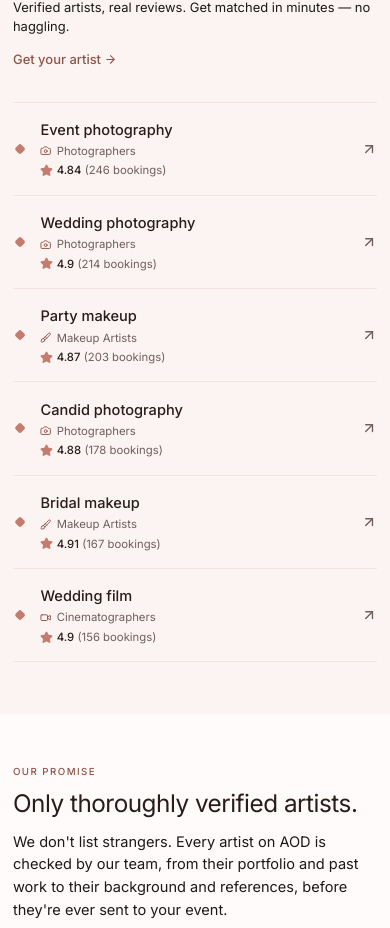
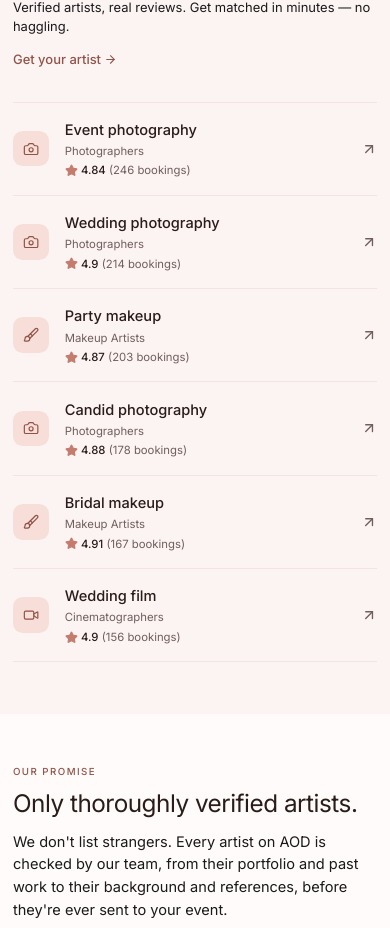
Before and after one commit to aoditdpt-spec/aod, a Next.js app: page / in a window 390 px wide. Shown: the part 2713-3641 px from the top of the page. Built offline with nearby package versions, Linux system fonts and the light colour scheme; no server answers.

Commit message:
Bigger category carousel cards on desktop; category symbols in Most booked services

```diff
--- a/src/components/home/CategoryCoverflow.tsx
+++ b/src/components/home/CategoryCoverflow.tsx
@@ -25,7 +25,7 @@
                   src={c.image.src}
                   alt={c.name}
                   fill
-                  sizes="(min-width: 640px) 19rem, 17rem"
+                  sizes="(min-width: 1024px) 24rem, (min-width: 640px) 19rem, 17rem"
                   draggable={false}
                   className={`object-cover transition-transform duration-500 ${active ? "scale-105" : ""}`}
                 />
--- a/src/components/home/MostBooked.tsx
+++ b/src/components/home/MostBooked.tsx
@@ -6,8 +6,9 @@
 import { Rating } from "@/components/ui/Rating";
 import { Reveal, StaggerItem, StaggerList } from "@/components/motion/Reveal";
 
-// The most-booked services as a list: no photos and no cards, just rows with a diamond bullet,
-// the service, its category, the rating and a link to the category. Two columns on laptops.
+// The most-booked services as a list: no photos and no cards, just rows with the category's
+// symbol on a small tile, the service, its category, the rating and a link to the category.
+// Two columns on laptops.
 export function MostBooked() {
   const items = mostBooked.map(({ service, category }) => {
     const cat = getCategory(category)!;
@@ -40,13 +41,12 @@
                 href={`/categories/${item.slug}`}
                 className="group -mx-3 flex items-center gap-5 rounded-lg px-3 py-5 transition-colors hover:bg-white sm:gap-6"
               >
-                <span aria-hidden className="ml-1 h-2.5 w-2.5 shrink-0 rotate-45 rounded-[2px] bg-brand-bright" />
+                <span aria-hidden className="flex h-11 w-11 shrink-0 items-center justify-center rounded-xl bg-peach transition-colors group-hover:bg-brand">
+                  <Icon name={item.icon} className="h-5 w-5 text-brand transition-colors group-hover:text-white" strokeWidth={1.75} />
+                </span>
                 <span className="min-w-0 flex-1">
                   <span className="block truncate text-lg font-medium text-ink group-hover:text-brand">{item.service}</span>
-                  <span className="mt-0.5 flex items-center gap-1.5 text-sm text-muted">
-                    <Icon name={item.icon} className="h-3.5 w-3.5 text-brand" />
-                    {item.category}
-                  </span>
+                  <span className="mt-0.5 block text-sm text-muted">{item.category}</span>
                   <span className="mt-1 block sm:hidden">
                     <Rating rating={item.rating} count={item.bookings} unit="bookings" />
                   </span>
--- a/src/components/motion/Coverflow.tsx
+++ b/src/components/motion/Coverflow.tsx
@@ -79,7 +79,8 @@
     const el = stageRef.current;
     if (!el) return;
     const observer = new ResizeObserver(([entry]) => {
-      setSpacing(Math.round(Math.min(300, Math.max(150, entry.contentRect.width * 0.24))));
+      // Wide enough apart for the bigger desktop cards (24rem from 1024px).
+      setSpacing(Math.round(Math.min(345, Math.max(150, entry.contentRect.width * 0.25))));
     });
     observer.observe(el);
     return () => observer.disconnect();
@@ -184,7 +185,7 @@
     >
       <div
         ref={stageRef}
-        className={`relative h-[25rem] touch-pan-y select-none overflow-hidden [perspective:1200px] ${
+        className={`relative h-[25rem] touch-pan-y lg:h-[28.5rem] select-none overflow-hidden [perspective:1200px] ${
           dragging ? "cursor-grabbing" : "cursor-grab"
         }`}
         onPointerDown={(e) => {
@@ -311,8 +312,9 @@
 
   return (
     <motion.li
-      className="pointer-events-auto absolute left-1/2 top-3 w-[17rem] sm:w-[19rem]"
-      style={{ marginLeft: "-8.5rem", x, z, rotateY, scale, opacity, zIndex }}
+      // Centred on the middle of the stage by a negative margin of half its width.
+      className="pointer-events-auto absolute left-1/2 top-3 -ml-[8.5rem] w-[17rem] sm:-ml-[9.5rem] sm:w-[19rem] lg:-ml-[12rem] lg:w-[24rem]"
+      style={{ x, z, rotateY, scale, opacity, zIndex }}
       aria-hidden={far}
     >
       <Link
```
Also changed, not shown: 1 other file (tests, documents, lock files or other folders).
